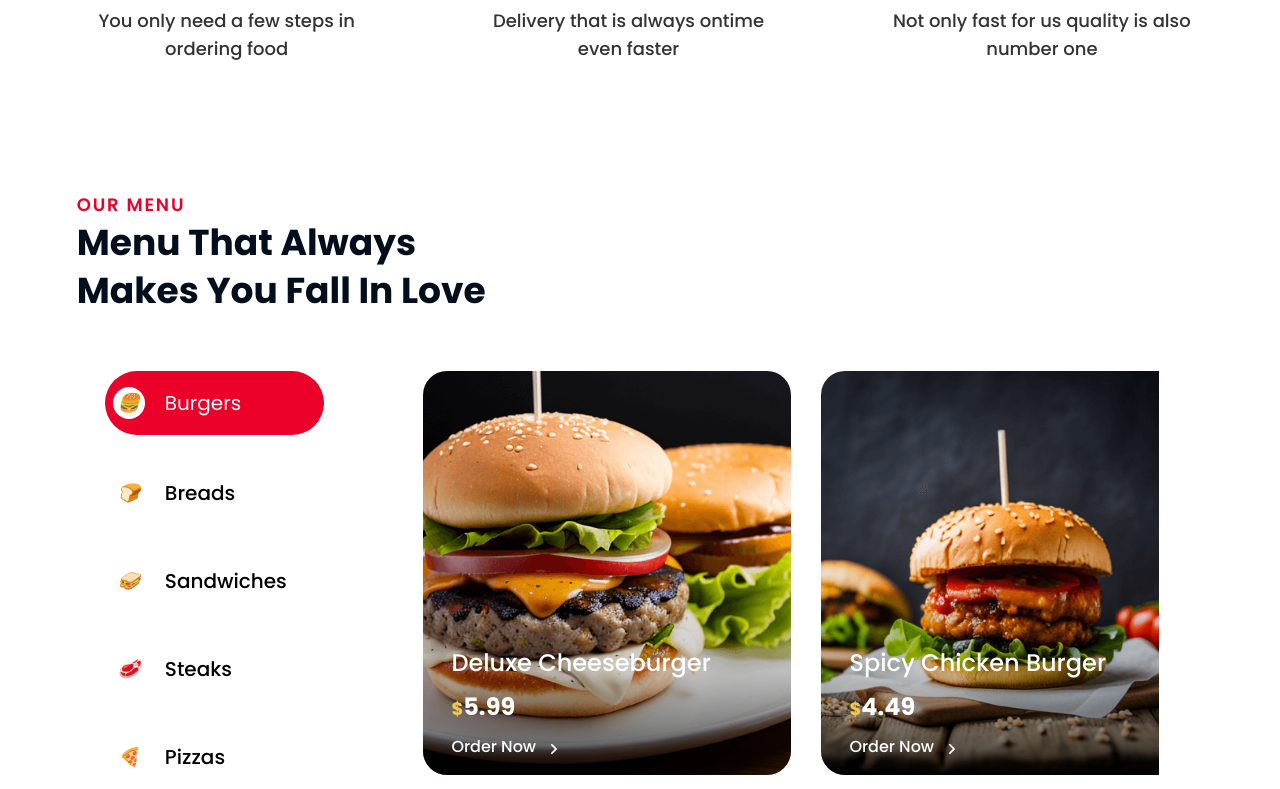
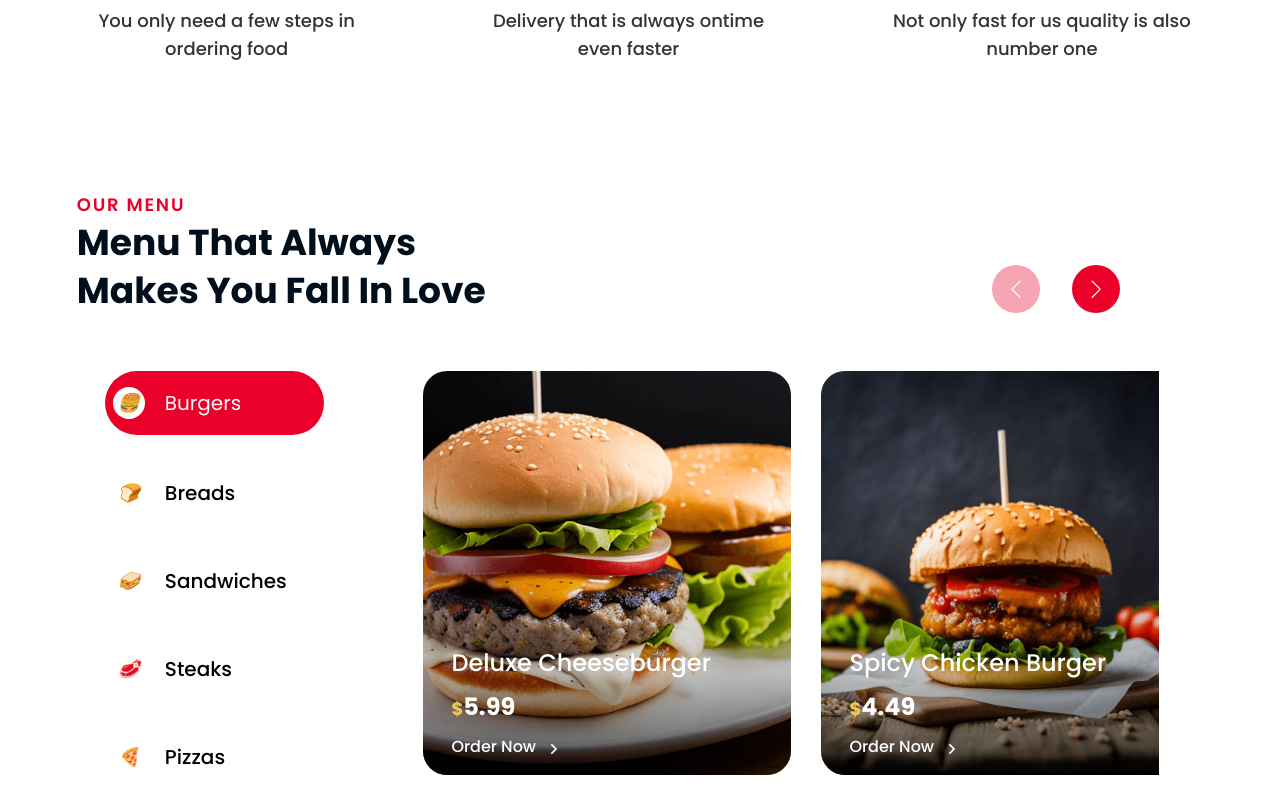
Before and after one commit to ferii007/food-landing-page, a React (Create React App) app: page / in a window 1280 px wide. Shown: the part 1211-2000 px from the top of the page. Built offline with nearby package versions, Linux system fonts and the light colour scheme.

Commit message:
fix mobile on footer and add navigation

```diff
--- a/src/assets/style/style.css
+++ b/src/assets/style/style.css
@@ -183,6 +183,18 @@ body{
         @apply w-full md:w-3/4 h-[26rem] md:h-[24rem] lg:h-[28rem] md:px-11 lg:pr-0 xl:pr-11
     }
 
+    .menu-content .our-menu .menu-food .swiper {
+        @apply static
+    }
+
+    .menu-content .our-menu .menu-food .swiper-button-next {
+        @apply md:top-36 lg:top-40 md:right-32 lg:right-40 w-12 h-12 bg-colorSecondary rounded-full text-white after:content-['next'] after:text-lg hidden md:flex
+    }
+
+    .menu-content .our-menu .menu-food .swiper-button-prev {
+        @apply md:top-36 lg:top-40 md:right-52 lg:right-60 left-auto w-12 h-12 bg-colorSecondary rounded-full text-white after:content-['prev'] after:text-lg hidden md:flex
+    }
+
     .menu-content .our-menu .menu-food .swiper-wrapper {
         @apply h-[90%]
     }
--- a/src/components/footer/Footer.js
+++ b/src/components/footer/Footer.js
@@ -2,13 +2,13 @@ import { InstagramFilled, FacebookFilled, TwitterOutlined, SendOutlined } from "
 
 const Footer = () => {
     return(
-        <footer className="bg-white w-full px-28 pt-44 pb-20">
-            <div className="grid grid-cols-6">
+        <footer className="bg-white w-full px-10 lg:px-28 pt-44 pb-20">
+            <div className="grid grid-cols-2 md:grid-cols-4 lg:grid-cols-6 gap-10 lg:gap-0">
                 <div className="col-span-2">
                     <h3 className="text-colorPrimary font-bold text-xl leading-[3rem]">Eatscape</h3>
                     <p className="text-[#333] font-medium leading-8">Our job is to filling your tummy with delicious food and with fast and free delivery.</p>
 
-                    <div className="flex gap-12 text-colorSecondary text-2xl mt-20">
+                    <div className="flex gap-12 text-colorSecondary text-2xl mt-6 lg:mt-20">
                         <InstagramFilled />
                         <FacebookFilled />
                         <TwitterOutlined />
@@ -41,7 +41,7 @@ const Footer = () => {
                     <h3 className="text-colorPrimary font-bold text-xl leading-[3rem]">Get in Touch</h3>
                     <a href="#" className="block text-[#333] font-medium leading-8">Question or feedback</a>
 
-                    <div className="mt-8">
+                    <div className="mt-8 hidden lg:block">
                         <form action="#" className="flex items-center rounded-full border border-black pl-4 py-3">
                             <input type="email" placeholder="Email Address" className="bg-transparent focus:outline-none text-black w-10/12 pr-4" />
                             <SendOutlined className="text-colorSecondary text-lg" />
--- a/src/components/menu-components/MenuSection.js
+++ b/src/components/menu-components/MenuSection.js
@@ -3,10 +3,11 @@ import { LazyLoadImage } from 'react-lazy-load-image-component';
 import { Swiper, SwiperSlide } from 'swiper/react';
 import 'swiper/css';
 import 'swiper/css/pagination';
+import 'swiper/css/navigation';
 import {menus} from '../../data/menus'
 import { useState, useEffect } from 'react';
 
-import { Pagination, Mousewheel } from 'swiper';
+import { Pagination, Navigation } from 'swiper';
 
 
 const MenuSection = () => {
@@ -27,7 +28,7 @@ const MenuSection = () => {
 
     return(
         <section className="max-width-01">
-            <div className="menu-content">
+            <div className="menu-content relative">
                 <div className="menu-title">
                     <h5>OUR MENU</h5>
 
@@ -49,8 +50,8 @@ const MenuSection = () => {
                     <div className="menu-food">
                         <Swiper
                             pagination={{ clickable: true }}
-                            mousewheel={true}
-                            modules={[Pagination, Mousewheel]}
+                            navigation={true}
+                            modules={[Pagination, Navigation]}
                             slidesPerView={1}
                             spaceBetween={30}
                             breakpoints={{
```
